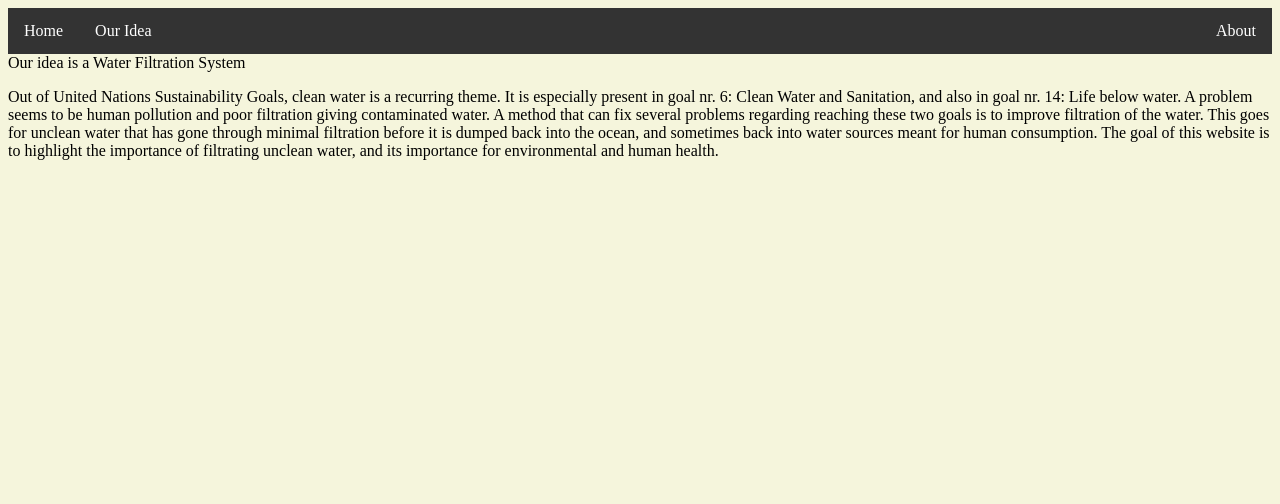
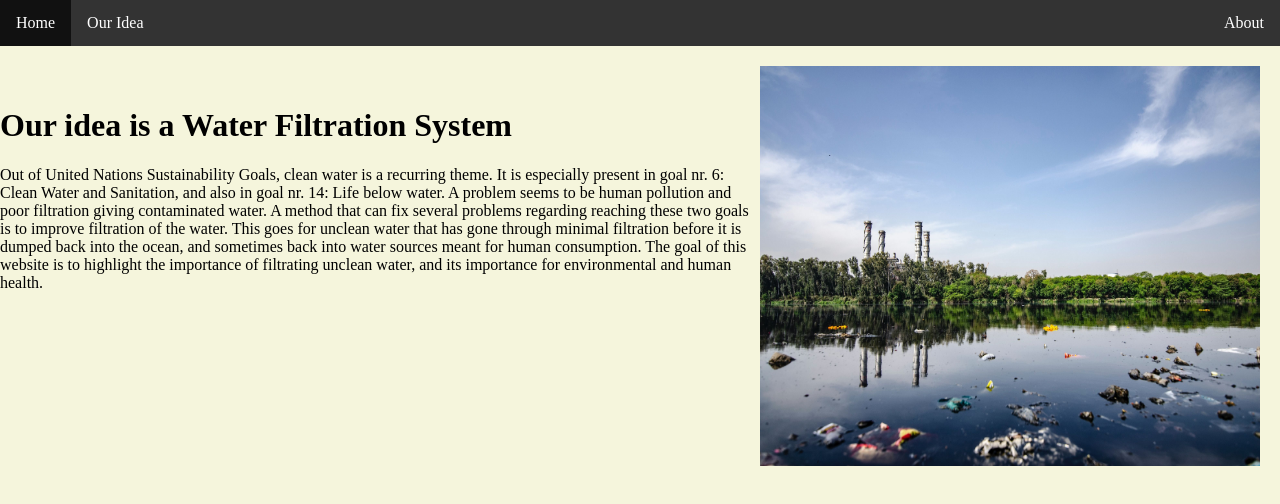
Before and after one commit to jonasnico/nettside-1, a plain HTML site: page idea.html in a window 1280 px wide. Drawn offline with Linux system fonts and the light colour scheme.

Commit message:
Bilde, padding

```diff
--- a/css/styles.css
+++ b/css/styles.css
@@ -1,5 +1,11 @@
 body {
   background-color: #F5F5DC;
+  margin: 0;
+  padding: 0;
+}
+
+.intro {
+  padding: 20px;
 }
 
 ul {
@@ -36,4 +42,11 @@ li a:hover {
 }
 
 .bgimg {
+  padding: 10px;
+
 }
+
+.idea-img {
+  padding: 20px;
+
+}
--- a/idea.html
+++ b/idea.html
@@ -17,8 +17,10 @@
         </nav>
       </header>
 
-    <div class=""
-
+      <div class="idea-img">
+      <img src="images/polluted-water.jpg" alt="Water running over hand"
+      style="float:right;width:500px;height:400px;">
+      </div>
 
     <h1>
       Our idea is a Water Filtration System
```
Also changed, not shown: index.html (+2 -0 lines), images/polluted-water.jpg (added).
